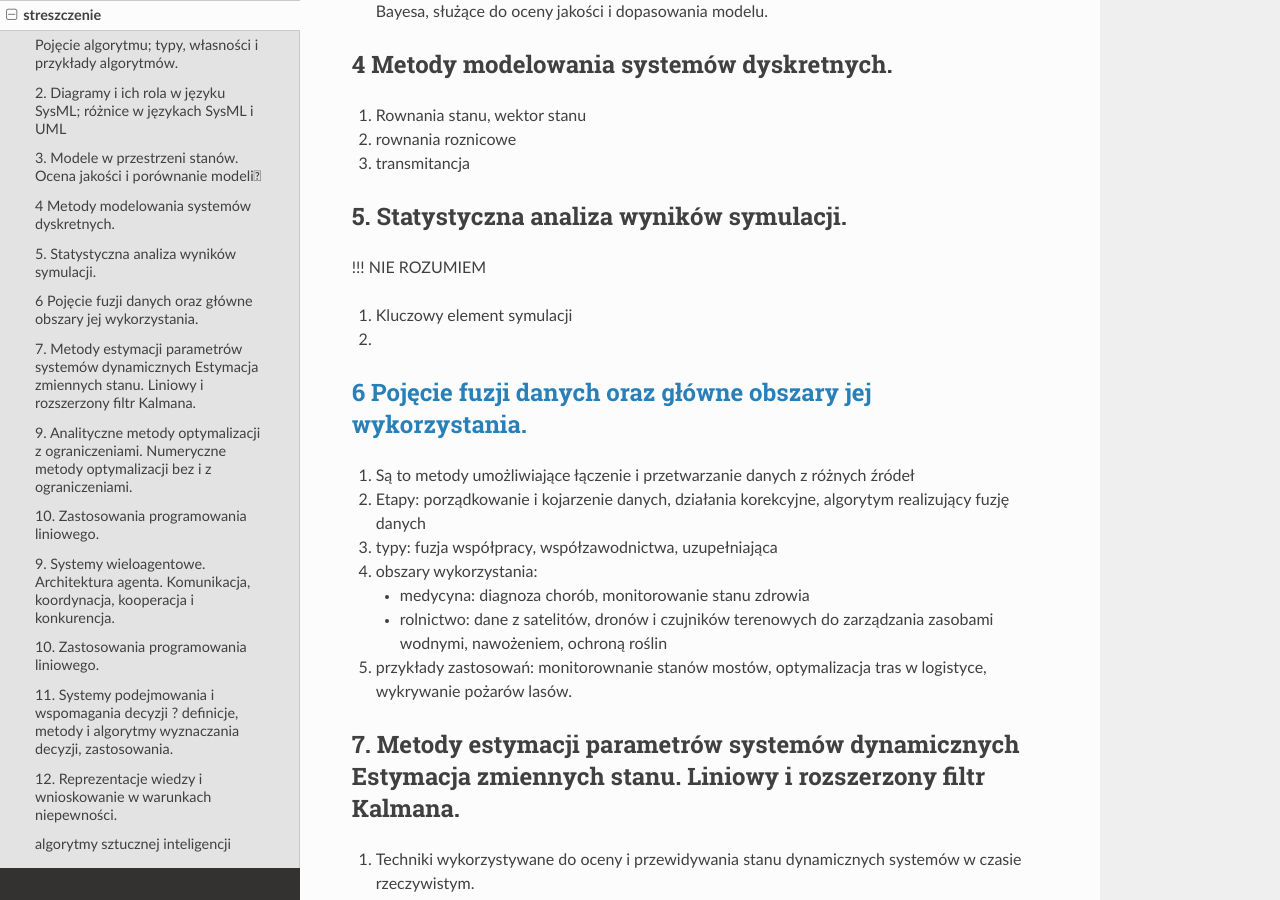
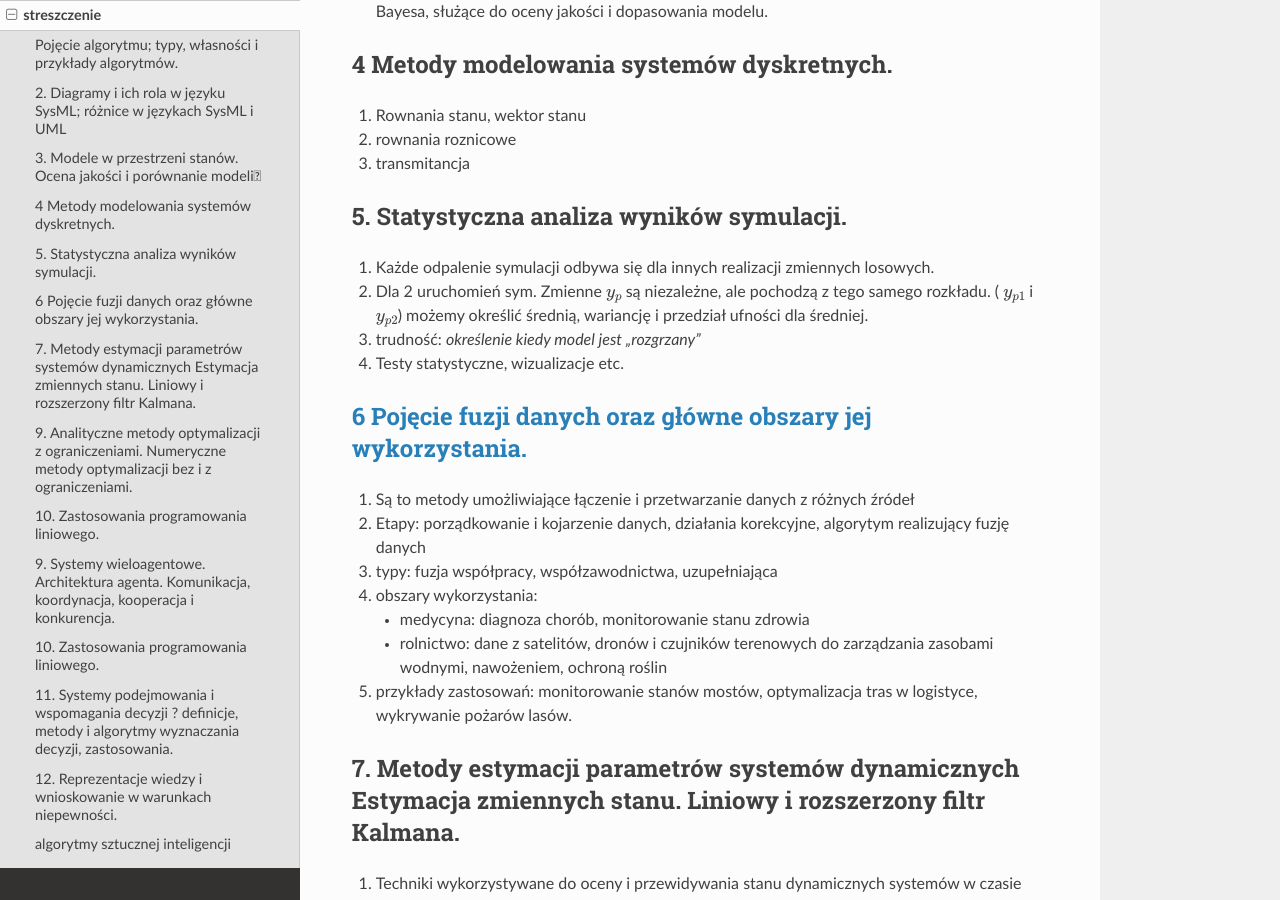
Before and after one commit to miskibin/obrona, a Sphinx documentation site: the page built from docs/source/streszczenie.md, in a window 1280 px wide and 900 px high, scrolled down 872 px. Built offline with Sphinx 7.4.7 and the Read the Docs theme 2.0.0, drawn with Linux system fonts in a browser that asks for light colours.

Commit message:
Update streszczenie.md with simulation analysis and data fusion examples

```diff
--- a/docs/source/streszczenie.md
+++ b/docs/source/streszczenie.md
@@ -29,10 +29,10 @@
 3. transmitancja
 
 ## 5. Statystyczna analiza wyników symulacji.
-
-!!! NIE ROZUMIEM
-1. Kluczowy element symulacji
-2.
+1. Każde odpalenie symulacji odbywa się dla innych realizacji zmiennych losowych.
+2. Dla 2 uruchomień sym. Zmienne $y_p$ są niezależne, ale pochodzą z tego samego rozkładu. ( $y_{p1}$ i $y_{p2}$) możemy określić średnią, wariancję i przedział ufności dla średniej.
+3. trudność: *określenie kiedy model jest "rozgrzany"*
+4. Testy statystyczne, wizualizacje etc.
 
 ## [6 Pojęcie fuzji danych oraz główne obszary jej wykorzystania.](https://docs.google.com/document/d/1rC8y8PmERfAr4ZLPY1JeiOymnQPmSi06ohv6GTbu5rE/edit#heading=h.qq5zh8o6wqzs)
 
@@ -42,7 +42,7 @@
 4. obszary wykorzystania:
    - medycyna: diagnoza chorób, monitorowanie stanu zdrowia
    - rolnictwo: dane z satelitów, dronów i czujników terenowych do zarządzania zasobami wodnymi, nawożeniem, ochroną roślin
-5. przykłady zastosowań: monitorownanie stanów mostów, optymalizacja tras w logistyce, wykrywanie pożarów lasów.
+5. przykłady zastosowań: monitorowanie stanów mostów, optymalizacja tras w logistyce, wykrywanie pożarów lasów.
 
 
 ## 7. Metody estymacji parametrów systemów dynamicznych Estymacja zmiennych stanu. Liniowy i rozszerzony filtr Kalmana.
```
